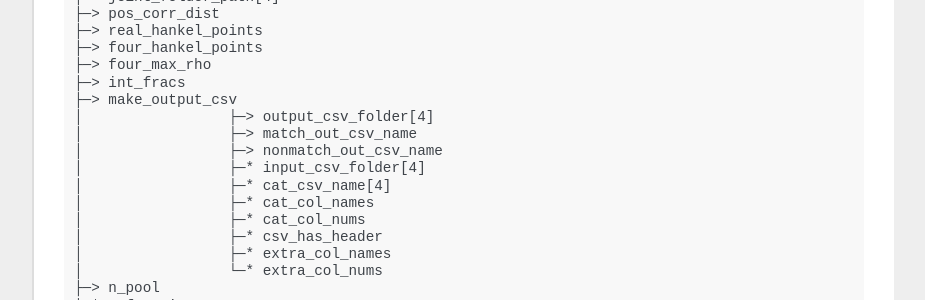
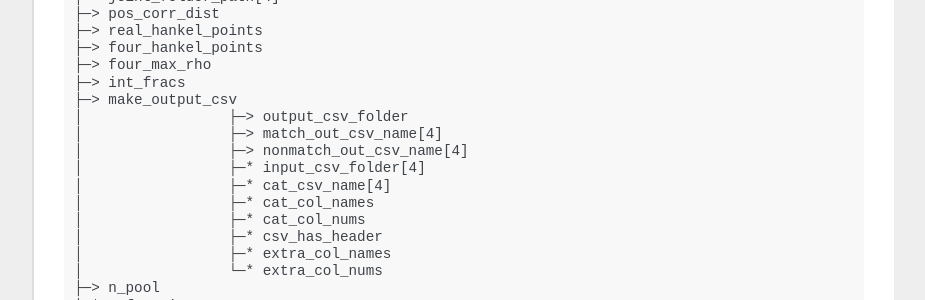
Before and after one commit to macauff/macauff, a Sphinx documentation site: the page built from docs/inputs.rst, in a window 1280 px wide and 1400 px high, scrolled down 14195 px. Shown: the part 906-1206 px from the top of the window, without its empty margins (198-1123 px from the left). Built offline with Sphinx 7.4.7, drawn with Linux system fonts in a browser that asks for light colours; some of the changed text lies outside the part shown.

Commit message:
Re-arranged so that output_csv_folder is a single entry for all chunks, and IDs are assumed to be appended to the filenames.

```diff
--- a/docs/inputs.rst
+++ b/docs/inputs.rst
@@ -470,9 +470,9 @@ The inter-dependency of input parameters on one another, and the output ``CrossM
     ├─> four_max_rho
     ├─> int_fracs
     ├─> make_output_csv
-    │                 ├─> output_csv_folder[4]
-    │                 ├─> match_out_csv_name
-    │                 ├─> nonmatch_out_csv_name
+    │                 ├─> output_csv_folder
+    │                 ├─> match_out_csv_name[4]
+    │                 ├─> nonmatch_out_csv_name[4]
     │                 ├─* input_csv_folder[4]
     │                 ├─* cat_csv_name[4]
     │                 ├─* cat_col_names
```
Also changed, not shown: other parts of docs/inputs.rst (+3 -3 lines), 1 other file.
